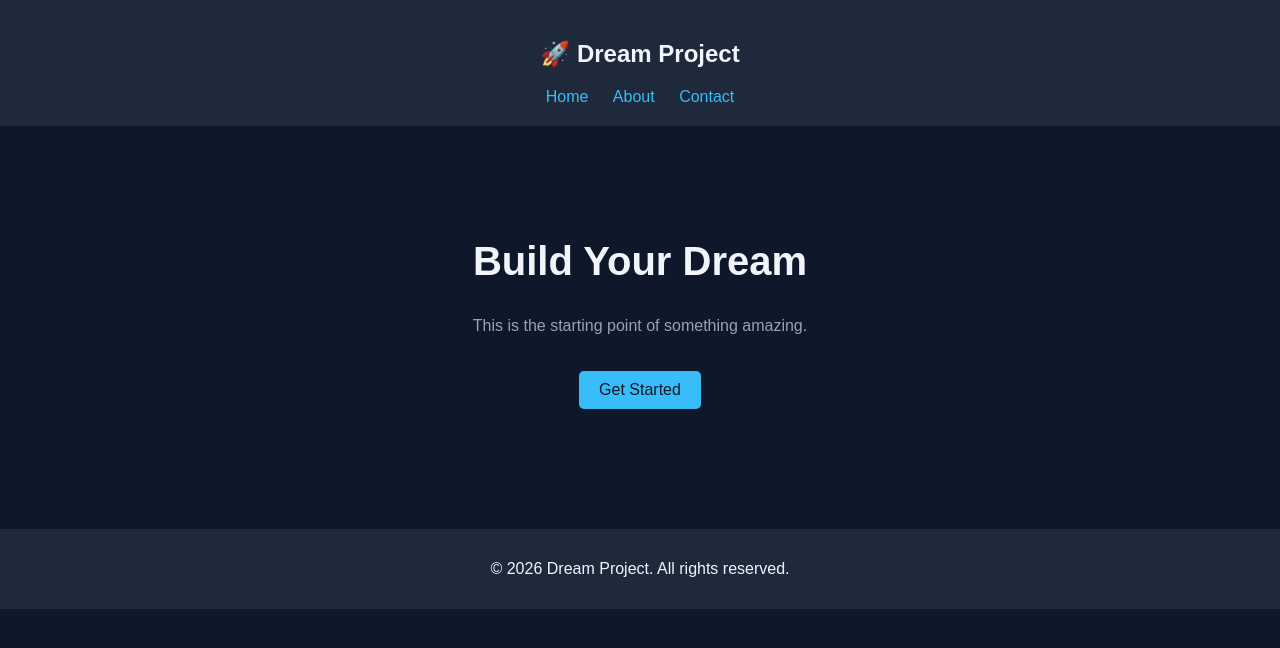
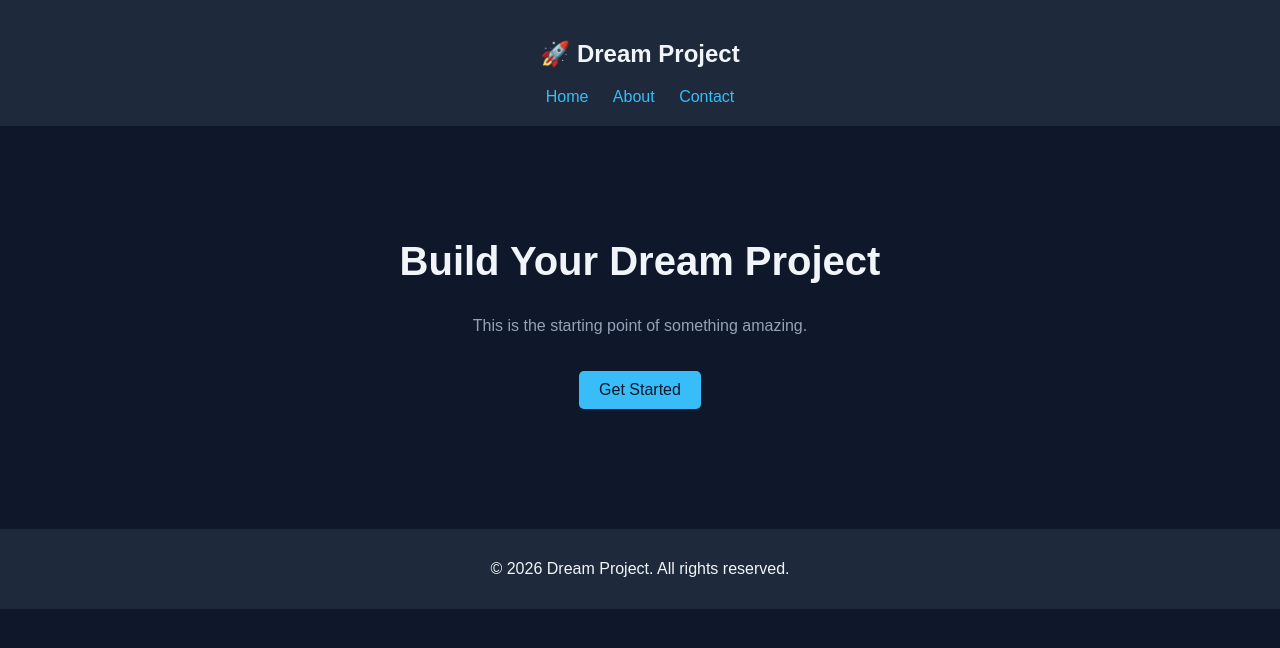
Before and after one commit to personal-practice-git/myrepo, a plain HTML site: page index.html in a window 1280 px wide. Drawn offline with Linux system fonts and the light colour scheme.

Commit message:
second commit

```diff
--- a/index.html
+++ b/index.html
@@ -65,7 +65,7 @@
 </header>
 
 <section class="hero">
-    <h1>Build Your Dream</h1>
+    <h1>Build Your Dream Project</h1>
     <p>This is the starting point of something amazing.</p>
     <a href="#" class="btn">Get Started</a>
 </section>
```
